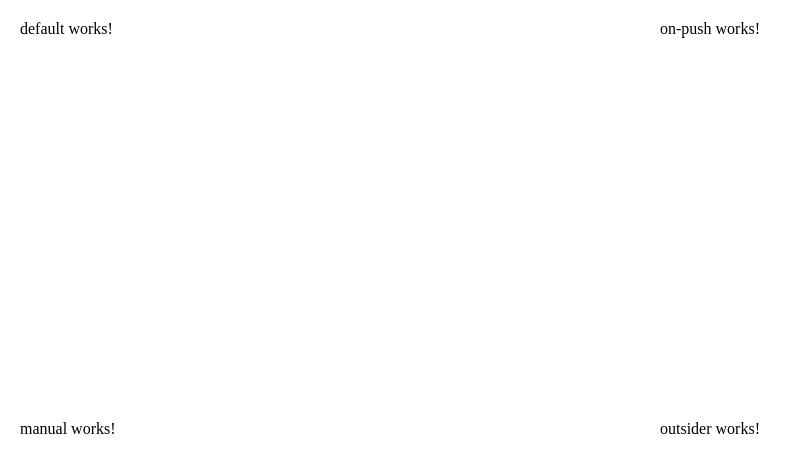
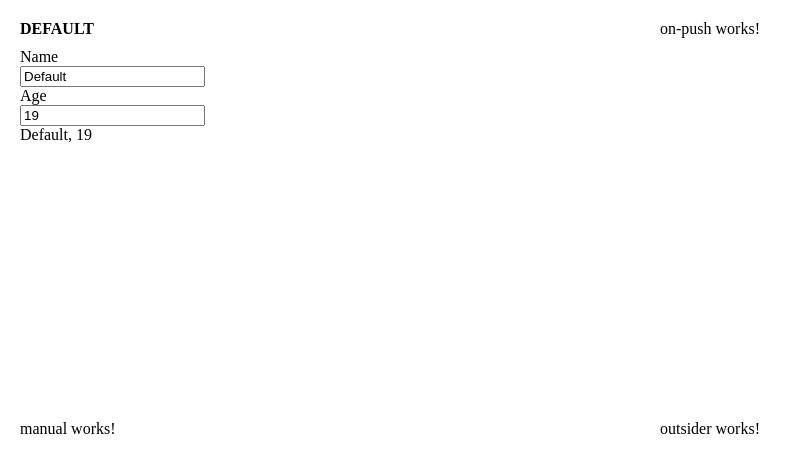
Before and after one commit to dasmeer/ng-training, an Angular app in the folder change-detection/: page / in a window 1280 px wide. Shown: the top 472 px of the page, without its empty margins (0-802 px from the left). Built offline with nearby package versions, Linux system fonts and the light colour scheme.

Commit message:
default strategy component ready

```diff
--- a/change-detection/src/app/default/default.component.html
+++ b/change-detection/src/app/default/default.component.html
@@ -1,3 +1,9 @@
 <div class="component-body">
-  default works!
+    <h1>DEFAULT</h1>
+    <div>Name</div>
+    <input [value]="person.Name" (input)="person.Name = $event.target.value" />
+    <div>Age</div>
+    <input [value]="person.Age" (input)="person.Age = $event.target.value"/>
+    <div> {{person.Name}}, {{person.Age}} </div>
+    {{runChangeDetection}}
 </div>
--- a/change-detection/src/app/default/default.component.ts
+++ b/change-detection/src/app/default/default.component.ts
@@ -1,15 +1,20 @@
-import { Component, OnInit } from '@angular/core';
+import { Component, OnInit, Input } from '@angular/core';
+import { PersonDefault } from './person';
 
 @Component({
-  selector: 'app-default',
-  templateUrl: './default.component.html',
-  styleUrls: ['./default.component.less']
+    selector: 'app-default',
+    templateUrl: './default.component.html',
+    styleUrls: ['./default.component.less']
 })
-export class DefaultComponent implements OnInit {
+export class DefaultComponent {
+    person: PersonDefault;
 
-  constructor() { }
+    constructor() {
+        this.person = new PersonDefault('Default', 19);
+    }
 
-  ngOnInit() {
-  }
-
+    get runChangeDetection() {
+        console.log('checking DEFAUL view');
+        return null;
+    }
 }
--- /dev/null
+++ b/change-detection/src/app/default/person.ts
@@ -0,0 +1,3 @@
+export class PersonDefault {
+    constructor(public Name: string, public Age: number) { }
+}
--- a/change-detection/src/styles.less
+++ b/change-detection/src/styles.less
@@ -12,3 +12,8 @@ html, body
 .component-body {
     padding: 20px;
 }
+
+h1 {
+    margin: 0 0 10px 0;
+    font-size: 1em;
+}
```
